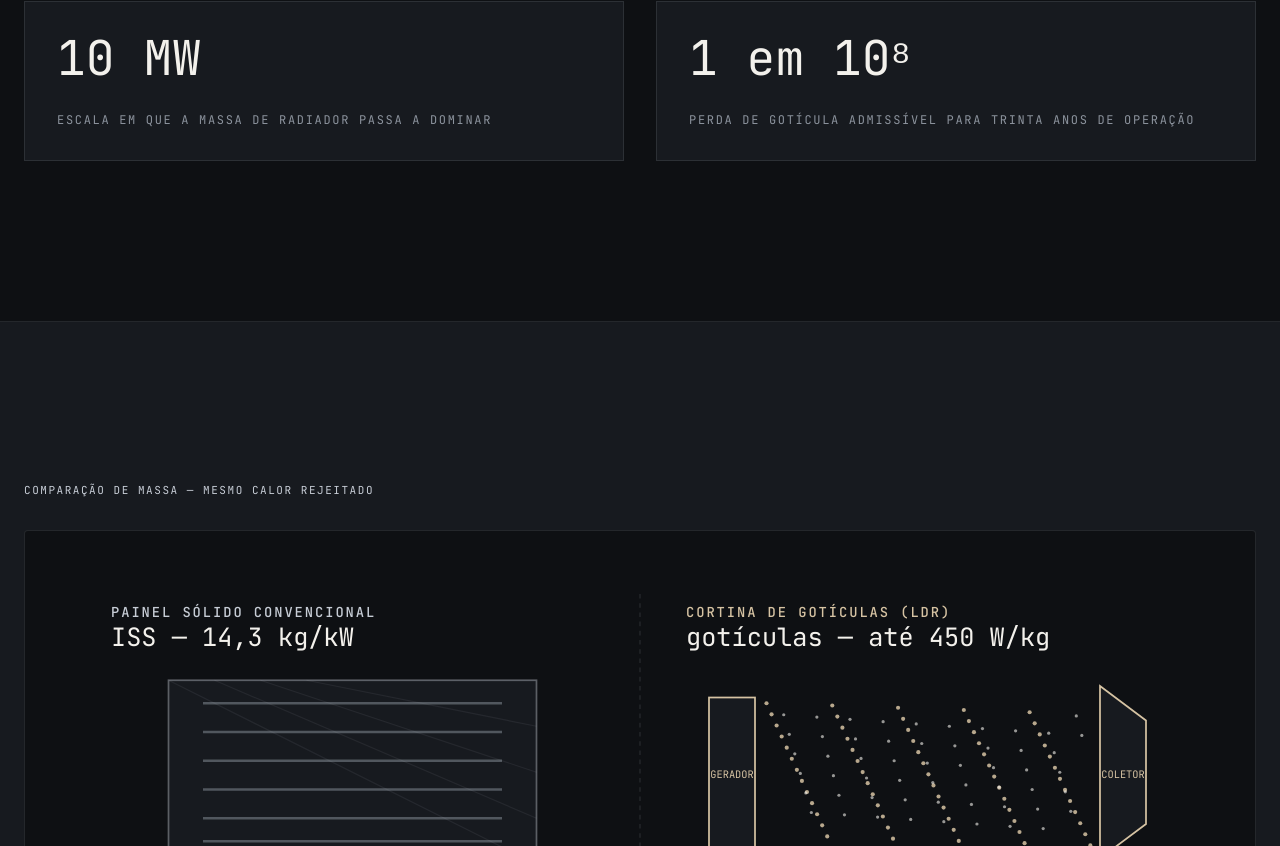
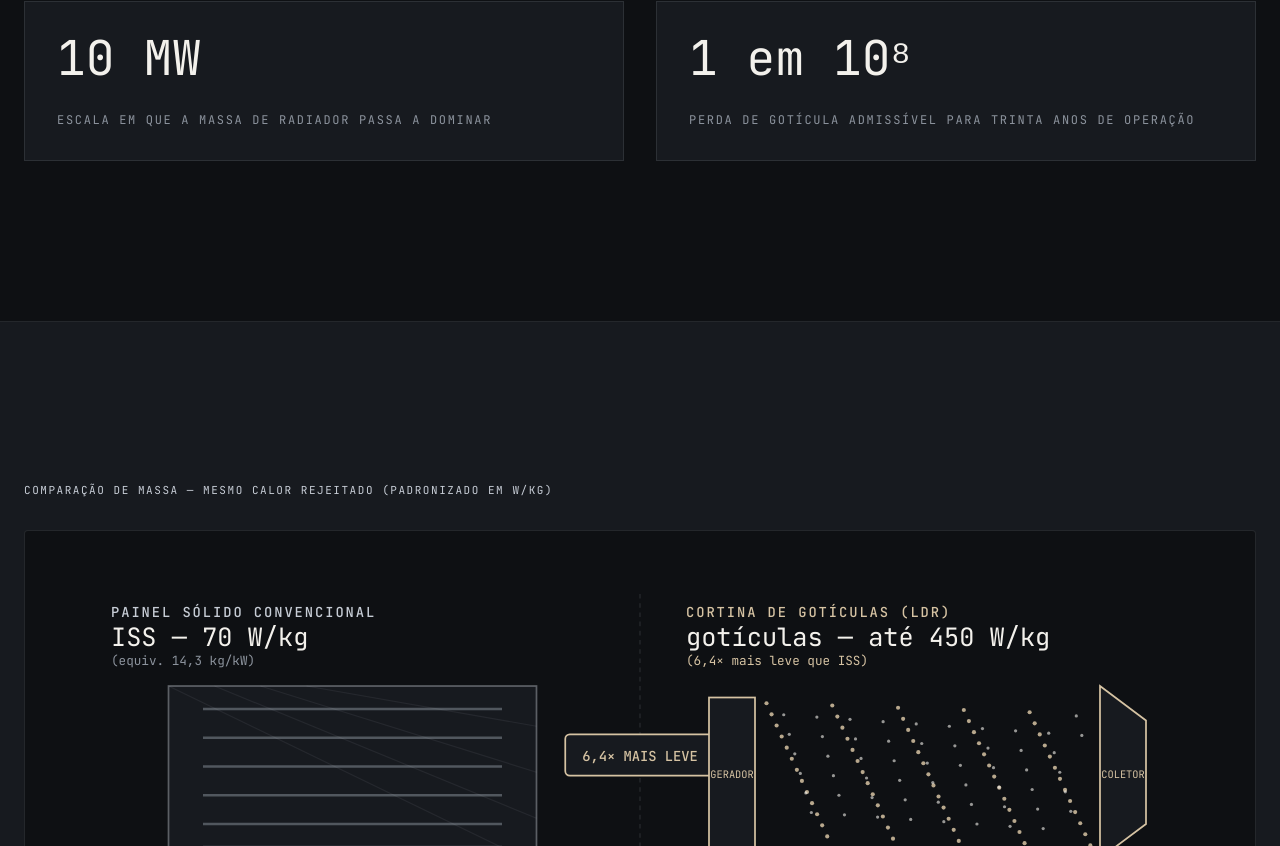
Before and after one commit to jocaparra/SPACE-LP, a Next.js app: page / in a window 1280 px wide. Shown: the part 1954-2800 px from the top of the page. Built offline with nearby package versions, Linux system fonts and the light colour scheme.

Commit message:
Standardize thermal performance unit to W/kg across diagram and sections, add 6.4x lighter central badge

```diff
--- a/components/ComparativeDiagram.tsx
+++ b/components/ComparativeDiagram.tsx
@@ -13,7 +13,7 @@ export default function ComparativeDiagram() {
           transition={{ duration: 0.6, ease: 'easeOut' }}
         >
           <span className="mono-eyebrow">
-            COMPARAÇÃO DE MASSA — MESMO CALOR REJEITADO
+            COMPARAÇÃO DE MASSA — MESMO CALOR REJEITADO (PADRONIZADO EM W/kg)
           </span>
 
           <div className="w-full bg-[#0E1013] border border-[#C7CDD6]/12 p-6 md:p-10 my-8 overflow-hidden rounded-sm">
@@ -32,6 +32,31 @@ export default function ComparativeDiagram() {
                 strokeOpacity="0.15"
                 strokeDasharray="4 4"
               />
+
+              {/* Central Marker: 6,4x mais leve */}
+              <g transform="translate(500, 160)">
+                <rect
+                  x="-65"
+                  y="-18"
+                  width="130"
+                  height="36"
+                  rx="4"
+                  fill="#171A1F"
+                  stroke="#D6C3A3"
+                  strokeWidth="1.5"
+                />
+                <text
+                  x="0"
+                  y="5"
+                  fill="#D6C3A3"
+                  fontFamily="JetBrains Mono, monospace"
+                  fontSize="12"
+                  fontWeight="500"
+                  textAnchor="middle"
+                >
+                  6,4× MAIS LEVE
+                </text>
+              </g>
 
               {/* LEFT SIDE: PAINEL SÓLIDO */}
               <g transform="translate(40, 20)">
@@ -54,15 +79,24 @@ export default function ComparativeDiagram() {
                   fontSize="22"
                   className="font-normal"
                 >
-                  ISS — 14,3 kg/kW
+                  ISS — 70 W/kg
+                </text>
+                <text
+                  x="0"
+                  y="62"
+                  fill="#8C939D"
+                  fontFamily="JetBrains Mono, monospace"
+                  fontSize="11"
+                >
+                  (equiv. 14,3 kg/kW)
                 </text>
 
                 {/* Heavy Solid Panel Representation */}
                 <rect
                   x="50"
-                  y="75"
+                  y="80"
                   width="320"
-                  height="160"
+                  height="155"
                   fill="#171A1F"
                   stroke="#C7CDD6"
                   strokeOpacity="0.4"
@@ -70,14 +104,14 @@ export default function ComparativeDiagram() {
                 />
                 {/* Internal Heat Pipes */}
                 <path
-                  d="M 80 95 H 340 M 80 120 H 340 M 80 145 H 340 M 80 170 H 340 M 80 195 H 340 M 80 215 H 340"
+                  d="M 80 100 H 340 M 80 125 H 340 M 80 150 H 340 M 80 175 H 340 M 80 200 H 340 M 80 220 H 340"
                   stroke="#8C939D"
                   strokeOpacity="0.5"
                   strokeWidth="2"
                 />
                 {/* Micrometeoroid Shield Armor Hash */}
                 <path
-                  d="M 50 75 L 370 235 M 90 75 L 370 195 M 130 75 L 370 155 M 170 75 L 370 115"
+                  d="M 50 80 L 370 235 M 90 80 L 370 195 M 130 80 L 370 155 M 170 80 L 370 115"
                   stroke="#C7CDD6"
                   strokeOpacity="0.08"
                   strokeWidth="1"
@@ -116,6 +150,15 @@ export default function ComparativeDiagram() {
                   className="font-normal"
                 >
                   gotículas — até 450 W/kg
+                </text>
+                <text
+                  x="0"
+                  y="62"
+                  fill="#D6C3A3"
+                  fontFamily="JetBrains Mono, monospace"
+                  fontSize="11"
+                >
+                  (6,4× mais leve que ISS)
                 </text>
 
                 {/* Droplet Generator (Left) */}
@@ -202,9 +245,16 @@ export default function ComparativeDiagram() {
           </div>
 
           {/* Mono Legend Below */}
-          <div className="font-mono text-xs text-[#8C939D] space-y-1">
-            <p>// Valores de literatura. ISS: 70 kW por 840 m² e ~1.000 kg.</p>
-            <p>// Gotículas: estudo de novembro de 2025. Condições de ensaio diferem.</p>
+          <div className="font-mono text-xs text-[#8C939D] space-y-1.5 leading-relaxed">
+            <p>
+              // Unidade W/kg: indica watt de calor rejeitado por quilo de massa do sistema — quanto maior o valor, mais leve e eficiente é a arquitetura.
+            </p>
+            <p>
+              // Comparação de literatura: Painel sólido ISS = 70 W/kg (1×, equiv. 14,3 kg/kW) | Gotículas estudo 2025 = 450 W/kg (6,4×) | Gotículas magnéticas CubeSat = ~1.500 W/kg (21×, equiv. 0,67 kg/kW).
+            </p>
+            <p>
+              // Condições de ensaio e temperatura de rejeição diferem entre estudos. Valores apresentados como referência de literatura.
+            </p>
           </div>
         </motion.div>
       </div>
--- a/components/DataBar.tsx
+++ b/components/DataBar.tsx
@@ -7,7 +7,7 @@ const dataItems = [
   { label: 'Início', value: '2026' },
   { label: 'Base', value: 'Brasil' },
   { label: 'Foco', value: 'Coleta de gotículas' },
-  { label: 'Vantagem de massa', value: '7×' },
+  { label: 'Vantagem de massa', value: '6,4×' },
   { label: 'Referência ISS', value: '70 W/kg' },
   { label: 'Alvo gotículas', value: '450 W/kg' },
   { label: 'Arquivado em', value: '1990' },
--- a/components/OpenProblemsSection.tsx
+++ b/components/OpenProblemsSection.tsx
@@ -26,7 +26,7 @@ const openProblems = [
     paragraphs: [
       'Ferrofluido com ímã de cobalto-samário suprimiu completamente o respingo em ensaios dos anos 1980. A configuração foi abandonada porque os eletroímãs supercondutores tornavam o conjunto mais pesado.',
     ],
-    bet: 'ímãs de terras raras modernos mudam essa conta. Um estudo recente reporta 0,67 kg/kW em escala CubeSat. Reproduzir com ímãs permanentes é barato e ainda não foi feito no nosso escopo.',
+    bet: 'ímãs de terras raras modernos mudam essa conta. Um estudo recente reporta ~1.500 W/kg (equiv. 0,67 kg/kW) em escala CubeSat. Reproduzir com ímãs permanentes é barato e ainda não foi feito no nosso escopo.',
   },
   {
     num: 'Problema 04',
```
